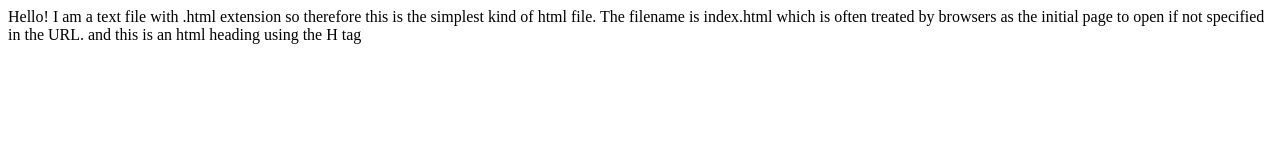
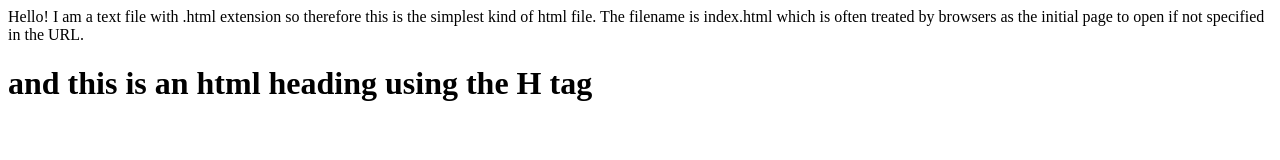
Before and after one commit to prof-eagleson/prof-eagleson.github.io, a plain HTML site: page index.html in a window 1280 px wide. Drawn offline with Linux system fonts and the light colour scheme.

Commit message:
simple text file with a heading tag

```diff
--- a/index.html
+++ b/index.html
@@ -3,4 +3,4 @@ so therefore this is the simplest kind of html file.
 The filename is index.html which is often treated
 by browsers as the initial page to open if not specified in the URL.
 
-<h> and this is an html heading using the H tag </h>
+<h1> and this is an html heading using the H tag </h1>
```
